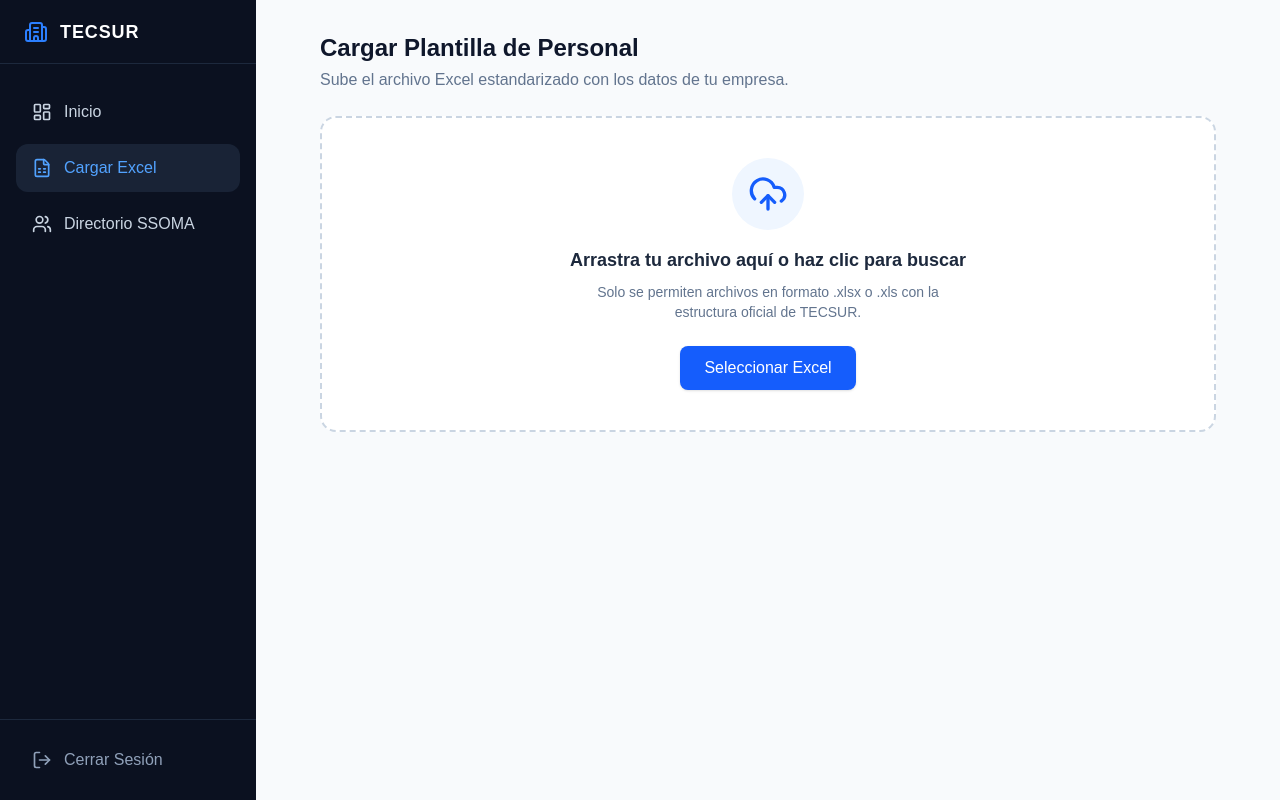
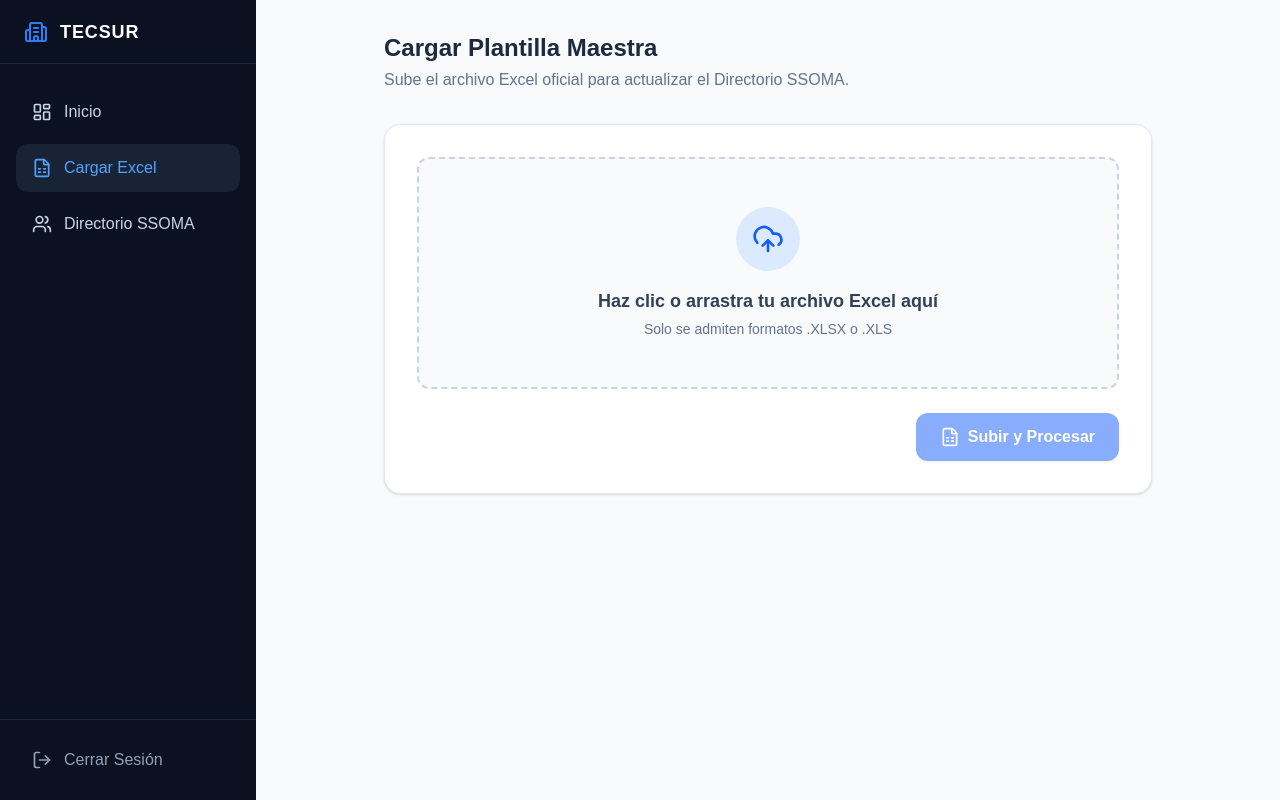
Before and after one commit to DylanDi10/tecsur-admin, a Next.js app: page /dashboard/subir-excel in a window 1280 px wide. Built offline with nearby package versions, Linux system fonts and the light colour scheme; no server answers.

Commit message:
Modificar campos

```diff
--- a/app/dashboard/subir-excel/page.tsx
+++ b/app/dashboard/subir-excel/page.tsx
@@ -1,181 +1,141 @@
 'use client';
 
 import { useState } from 'react';
-import { UploadCloud, FileSpreadsheet, CheckCircle2, Loader2 } from 'lucide-react';
 import * as XLSX from 'xlsx';
-// Importamos nuestra conexión a Supabase
-import { supabase } from '../../../lib/supabase';
-export default function SubirExcelPage() {
+import { UploadCloud, FileSpreadsheet, CheckCircle, AlertCircle, Loader2 } from 'lucide-react';
+// import { supabase } from '@/lib/supabase'; // Asegúrate de descomentar esto cuando conectes Supabase real
+
+export default function SubirExcel() {
   const [archivo, setArchivo] = useState<File | null>(null);
-  const [datosPreview, setDatosPreview] = useState<any[]>([]);
-  const [analizando, setAnalizando] = useState(false);
+  const [cargando, setCargando] = useState(false);
+  const [mensaje, setMensaje] = useState({ tipo: '', texto: '' });
+  const [cantidadProcesada, setCantidadProcesada] = useState(0);
 
-  // Nuevos estados para el guardado en Base de Datos
-  const [subiendo, setSubiendo] = useState(false);
-  const [mensaje, setMensaje] = useState<{ texto: string, tipo: 'exito' | 'error' } | null>(null);
-
-  // 1. Leer el Excel en el navegador
-  const manejarArchivo = (e: React.ChangeEvent<HTMLInputElement>) => {
+  const procesarExcel = (e: React.ChangeEvent<HTMLInputElement>) => {
     const file = e.target.files?.[0];
     if (!file) return;
+    setArchivo(file);
+    setMensaje({ tipo: '', texto: '' });
+  };
 
-    setArchivo(file);
-    setAnalizando(true);
-    setMensaje(null); // Limpiar mensajes previos
+  const subirDatos = async () => {
+    if (!archivo) return;
+    setCargando(true);
+    setMensaje({ tipo: '', texto: '' });
 
     const reader = new FileReader();
-    reader.onload = (evento) => {
-      const data = new Uint8Array(evento.target?.result as ArrayBuffer);
+    reader.onload = async (e) => {
+      try {
+        const data = new Uint8Array(e.target?.result as ArrayBuffer);
         const workbook = XLSX.read(data, { type: 'array' });
 
-      // Leemos la hoja "BDatos" que es la primera (índice 0)
-      const primeraHoja = workbook.SheetNames[0];
-      const worksheet = workbook.Sheets[primeraHoja];
+        // 1. Validar que exista la hoja correcta
+        if (!workbook.SheetNames.includes('BDatos')) {
+          setMensaje({ tipo: 'error', texto: 'El Excel debe contener una hoja llamada "BDatos".' });
+          setCargando(false);
+          return;
+        }
 
-      // Convertimos el Excel a JSON
-      const jsonData = XLSX.utils.sheet_to_json(worksheet);
-      setDatosPreview(jsonData);
-      setAnalizando(false);
-    };
-    reader.readAsArrayBuffer(file);
-  };
+        const worksheet = workbook.Sheets['BDatos'];
+        // Convertimos la hoja a JSON
+        const json = XLSX.utils.sheet_to_json(worksheet);
 
-  // 2. Enviar los datos a Supabase
-  const guardarEnBaseDeDatos = async () => {
-    if (datosPreview.length === 0) return;
+        // 2. Mapeo Inteligente: Emparejamos las columnas rebeldes del Excel con la Base de Datos
+        const datosLimpios = json.map((fila: any) => ({
+          nombres: fila['Apellidos y Nombres'] || null,
+          dni: fila['Documento'] ? String(fila['Documento']) : null,
+          tipo_documento: fila['Documento \nIdentidad'] || fila['Documento Identidad'] || fila['Documento Identidad'] || null,
+          fecha_nacimiento: fila['Fecha Nacimiento'] ? String(fila['Fecha Nacimiento']) : null,
+          genero: fila['Género'] || null,
+          distrito: fila['Distrito'] || null,
+          nacionalidad: fila['Nacionalidad '] || fila['Nacionalidad'] || null, // El Excel original tiene un espacio al final
+          empresa: fila['Empresa'] || null,
+          area: fila['Area'] || null,
+          cargo: fila['Cargo'] || null,
+          fecha_emo: fila['Fecha EMO'] ? String(fila['Fecha EMO']) : null,
+          fecha_ingreso: fila['Fecha de Ingreso'] ? String(fila['Fecha de Ingreso']) : null,
+          fecha_cese: fila['Fecha de cese'] ? String(fila['Fecha de cese']) : null
+        })).filter((fila: any) => fila.dni && fila.nombres); // Ignoramos filas totalmente vacías
 
-    setSubiendo(true);
-    setMensaje(null);
+        setCantidadProcesada(datosLimpios.length);
 
-    try {
-      // 1. Extraemos y formateamos todos los registros del Excel
-      const registrosBrutos = datosPreview
-        .filter(fila => fila['Documento']) // Filtramos filas sin DNI
-        .map(fila => ({
-          dni: String(fila['Documento']).trim(),
-          nombres_completos: fila['Apellidos y Nombres'] || 'Sin Nombre',
-          genero: fila['Género'] || null,
-          cargo: fila['Cargo'] || null,
-        }));
+        // 3. AQUÍ VA LA INSERCIÓN A SUPABASE (Ejemplo comentado para cuando lo actives)
+        /*
+        const { error } = await supabase
+          .from('trabajadores')
+          .upsert(datosLimpios, { onConflict: 'dni' }); // upsert actualiza si el DNI ya existe
 
-      // 2. MAGIA: Limpiamos duplicados (si hay 2 DNIs iguales, se queda con el último)
-      const mapaUnicos = new Map();
-      registrosBrutos.forEach(registro => {
-        mapaUnicos.set(registro.dni, registro);
+        if (error) throw error;
+        */
+
+        setMensaje({
+          tipo: 'exito',
+          texto: `¡Éxito! Se detectaron y prepararon ${datosLimpios.length} trabajadores desde la hoja BDatos.`
         });
 
-      const registrosListos = Array.from(mapaUnicos.values());
-
-      // 3. Enviamos los datos limpios a Supabase
-      const { error } = await supabase
-        .from('trabajadores')
-        .upsert(registrosListos, { onConflict: 'dni' });
-
-      if (error) throw new Error(error.message);
-
-      // Si todo sale bien
-      setMensaje({
-        texto: `¡Éxito! Se guardaron ${registrosListos.length} trabajadores limpios. (Se limpiaron ${registrosBrutos.length - registrosListos.length} duplicados en el Excel).`,
-        tipo: 'exito'
-      });
-
-      setArchivo(null); // Limpiamos la pantalla
-      setDatosPreview([]);
-
-    } catch (error: any) {
-      setMensaje({ texto: `Hubo un error al guardar: ${error.message}`, tipo: 'error' });
+      } catch (error) {
+        console.error(error);
+        setMensaje({ tipo: 'error', texto: 'Hubo un problema al leer el archivo. Revisa que el formato sea correcto.' });
       } finally {
-      setSubiendo(false);
+        setCargando(false);
       }
+    };
+    reader.readAsArrayBuffer(archivo);
   };
 
   return (
-    <div className="max-w-4xl mx-auto space-y-6">
-
-      <div>
-        <h1 className="text-2xl font-bold text-slate-900">Cargar Plantilla de Personal</h1>
-        <p className="text-slate-500 mt-1">Sube el archivo Excel estandarizado con los datos de tu empresa.</p>
+    <div className="max-w-3xl mx-auto">
+      <div className="mb-8">
+        <h2 className="text-2xl font-bold text-slate-800">Cargar Plantilla Maestra</h2>
+        <p className="text-slate-500 mt-1">Sube el archivo Excel oficial para actualizar el Directorio SSOMA.</p>
       </div>
 
-      {/* Mensajes de Éxito o Error */}
-      {mensaje && (
-        <div className={`p-4 rounded-lg border font-medium ${
-          mensaje.tipo === 'exito' ? 'bg-green-50 text-green-800 border-green-200' : 'bg-red-50 text-red-800 border-red-200'
-        }`}>
-          {mensaje.texto}
-        </div>
-      )}
+      <div className="bg-white rounded-2xl shadow-sm border border-slate-200 overflow-hidden">
+        <div className="p-8">
 
-      {/* Zona de Subida (Se oculta si ya se subió con éxito y no hay archivo nuevo) */}
-      {!archivo && (
-        <div className="bg-white border-2 border-dashed border-slate-300 rounded-2xl p-10 flex flex-col items-center justify-center text-center hover:bg-slate-50 transition-colors">
-          <div className="p-4 bg-blue-50 text-blue-600 rounded-full mb-4">
-            <UploadCloud className="w-10 h-10" />
-          </div>
-          <h3 className="text-lg font-semibold text-slate-800 mb-2">
-            Arrastra tu archivo aquí o haz clic para buscar
-          </h3>
-          <p className="text-slate-500 text-sm mb-6 max-w-sm">
-            Solo se permiten archivos en formato .xlsx o .xls con la estructura oficial de TECSUR.
-          </p>
-
-          <label className="cursor-pointer bg-blue-600 hover:bg-blue-700 text-white px-6 py-2.5 rounded-lg font-medium transition-colors shadow-sm">
-            Seleccionar Excel
+          {/* Zona de Arrastrar y Soltar */}
+          <div className="border-2 border-dashed border-slate-300 rounded-xl bg-slate-50 hover:bg-slate-100 transition-colors flex flex-col items-center justify-center p-12 text-center relative">
             <input
               type="file"
-              className="hidden"
               accept=".xlsx, .xls"
-              onChange={manejarArchivo}
+              onChange={procesarExcel}
+              className="absolute inset-0 w-full h-full opacity-0 cursor-pointer"
             />
-          </label>
+            <div className="bg-blue-100 p-4 rounded-full mb-4 text-blue-600">
+              <UploadCloud className="w-8 h-8" />
             </div>
-      )}
-
-      {/* Resumen del Análisis y Botón de Guardado */}
-      {archivo && (
-        <div className="bg-white rounded-xl shadow-sm border border-slate-200 overflow-hidden mt-6">
-          <div className="p-4 bg-slate-50 border-b border-slate-200 flex items-center justify-between">
-            <div className="flex items-center gap-3">
-              <FileSpreadsheet className="w-6 h-6 text-green-600" />
-              <div>
-                <p className="font-semibold text-slate-800 text-sm">{archivo.name}</p>
-                <p className="text-xs text-slate-500">
-                  {analizando ? 'Analizando documento...' : `${datosPreview.length} registros detectados`}
+            <h3 className="text-lg font-bold text-slate-700 mb-1">
+              {archivo ? archivo.name : 'Haz clic o arrastra tu archivo Excel aquí'}
+            </h3>
+            <p className="text-sm text-slate-500">
+              {archivo ? 'Archivo seleccionado correctamente.' : 'Solo se admiten formatos .XLSX o .XLS'}
             </p>
           </div>
-            </div>
-            {!analizando && !subiendo && (
-              <span className="flex items-center gap-1.5 px-3 py-1 bg-green-100 text-green-700 rounded-full text-xs font-bold">
-                <CheckCircle2 className="w-4 h-4" /> Listo para guardar
-              </span>
-            )}
+
+          {/* Botón de Acción */}
+          <div className="mt-6 flex justify-end">
+            <button
+              onClick={subirDatos}
+              disabled={!archivo || cargando}
+              className="px-6 py-3 bg-blue-600 text-white font-bold rounded-xl shadow-sm hover:bg-blue-700 disabled:opacity-50 disabled:cursor-not-allowed flex items-center gap-2 transition-all"
+            >
+              {cargando ? <Loader2 className="w-5 h-5 animate-spin" /> : <FileSpreadsheet className="w-5 h-5" />}
+              {cargando ? 'Procesando...' : 'Subir y Procesar'}
+            </button>
           </div>
 
-          <div className="p-4 bg-white flex justify-end gap-3">
-            <button
-              onClick={() => setArchivo(null)}
-              className="px-6 py-2 rounded-lg font-medium text-sm text-slate-600 hover:bg-slate-100 transition-colors"
-              disabled={subiendo}
-            >
-              Cancelar
-            </button>
-            <button
-              onClick={guardarEnBaseDeDatos}
-              disabled={subiendo || analizando}
-              className="bg-slate-900 hover:bg-slate-800 disabled:bg-slate-400 text-white px-6 py-2 rounded-lg font-medium text-sm transition-colors flex items-center gap-2"
-            >
-              {subiendo ? (
-                <>
-                  <Loader2 className="w-4 h-4 animate-spin" /> Guardando...
-                </>
-              ) : (
-                'Guardar en Base de Datos'
-              )}
-            </button>
-          </div>
+          {/* Mensajes de Alerta */}
+          {mensaje.texto && (
+            <div className={`mt-6 p-4 rounded-xl flex items-center gap-3 ${
+              mensaje.tipo === 'error' ? 'bg-red-50 text-red-700 border border-red-200' : 'bg-green-50 text-green-700 border border-green-200'
+            }`}>
+              {mensaje.tipo === 'error' ? <AlertCircle className="w-6 h-6 flex-shrink-0" /> : <CheckCircle className="w-6 h-6 flex-shrink-0" />}
+              <span className="font-medium">{mensaje.texto}</span>
             </div>
           )}
 
         </div>
+      </div>
+    </div>
   );
 }
```
Lines whose indentation alone changed are shown as unchanged.
